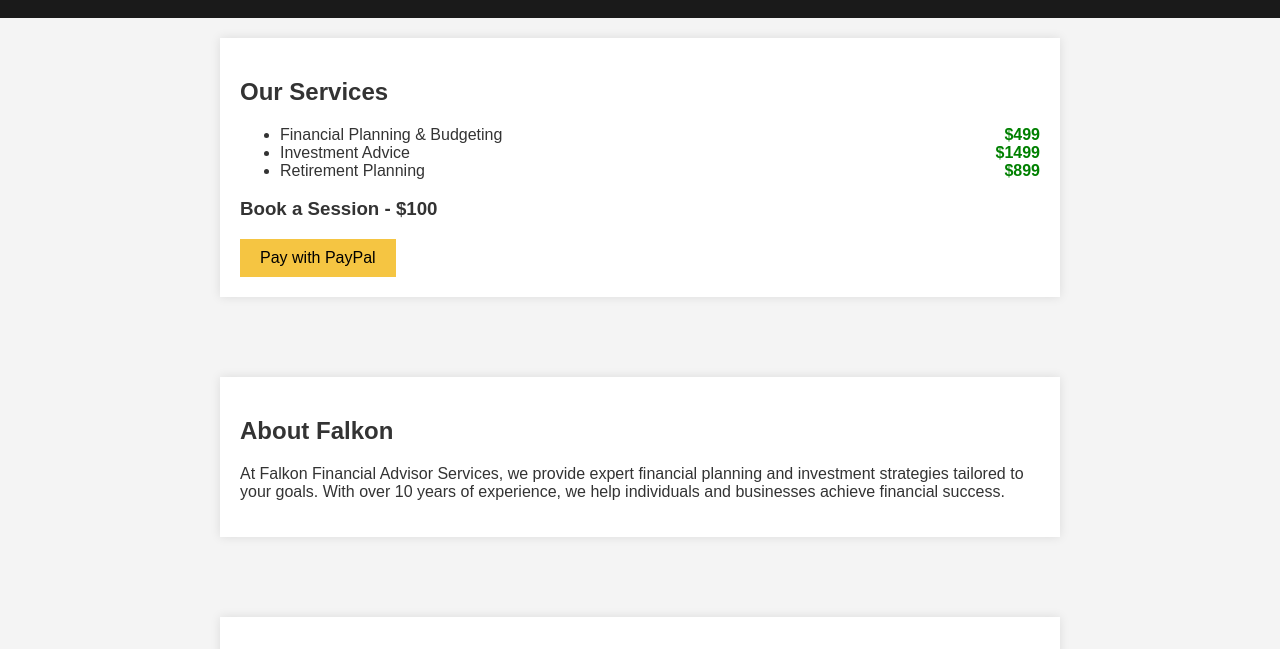
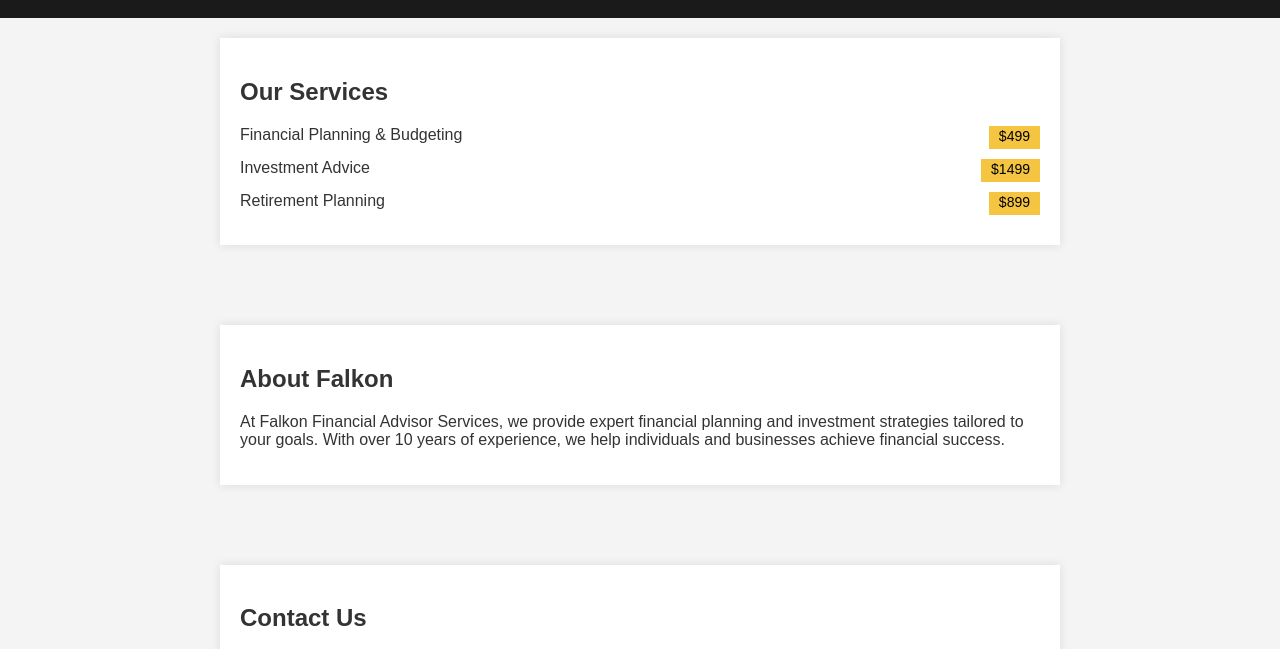
Before and after one commit to Falkon-Financial/Falkon, a plain HTML site: page index.html in a window 1280 px wide. Shown: the part 120-769 px from the top of the page. Drawn offline with Linux system fonts and the light colour scheme.

Commit message:
Add files via upload

```diff
--- a/index.html
+++ b/index.html
@@ -28,13 +28,13 @@
     }
     .btn {
       background: #f5c542; color: #000;
-      padding: 10px 20px; border: none;
-      cursor: pointer; font-size: 16px;
+      padding: 5px 10px; border: none;
+      cursor: pointer; font-size: 14px;
+      float: right; margin-top: -3px;
     }
-    .price {
-      float: right;
-      color: green;
-      font-weight: bold;
+    .service-item {
+      margin-bottom: 10px;
+      overflow: auto;
     }
     footer {
       text-align: center; padding: 20px;
@@ -55,21 +55,9 @@
 
 <section id="services" class="services">
   <h2>Our Services</h2>
-  <ul>
-    <li>Financial Planning & Budgeting <span class="price">$499</span></li>
-    <li>Investment Advice <span class="price">$1499</span></li>
-    <li>Retirement Planning <span class="price">$899</span></li>
-  </ul>
-  <h3>Book a Session - $100</h3>
-  <!-- PayPal Payment Button -->
-  <form action="https://www.paypal.com/cgi-bin/webscr" method="post" target="_blank">
-    <input type="hidden" name="cmd" value="_xclick">
-    <input type="hidden" name="business" value="youremail@example.com">
-    <input type="hidden" name="item_name" value="Falkon Financial Session">
-    <input type="hidden" name="amount" value="100.00">
-    <input type="hidden" name="currency_code" value="USD">
-    <button class="btn" type="submit">Pay with PayPal</button>
-  </form>
+  <div class="service-item">Financial Planning & Budgeting <button class="btn">$499</button></div>
+  <div class="service-item">Investment Advice <button class="btn">$1499</button></div>
+  <div class="service-item">Retirement Planning <button class="btn">$899</button></div>
 </section>
 
 <section id="about">
```
